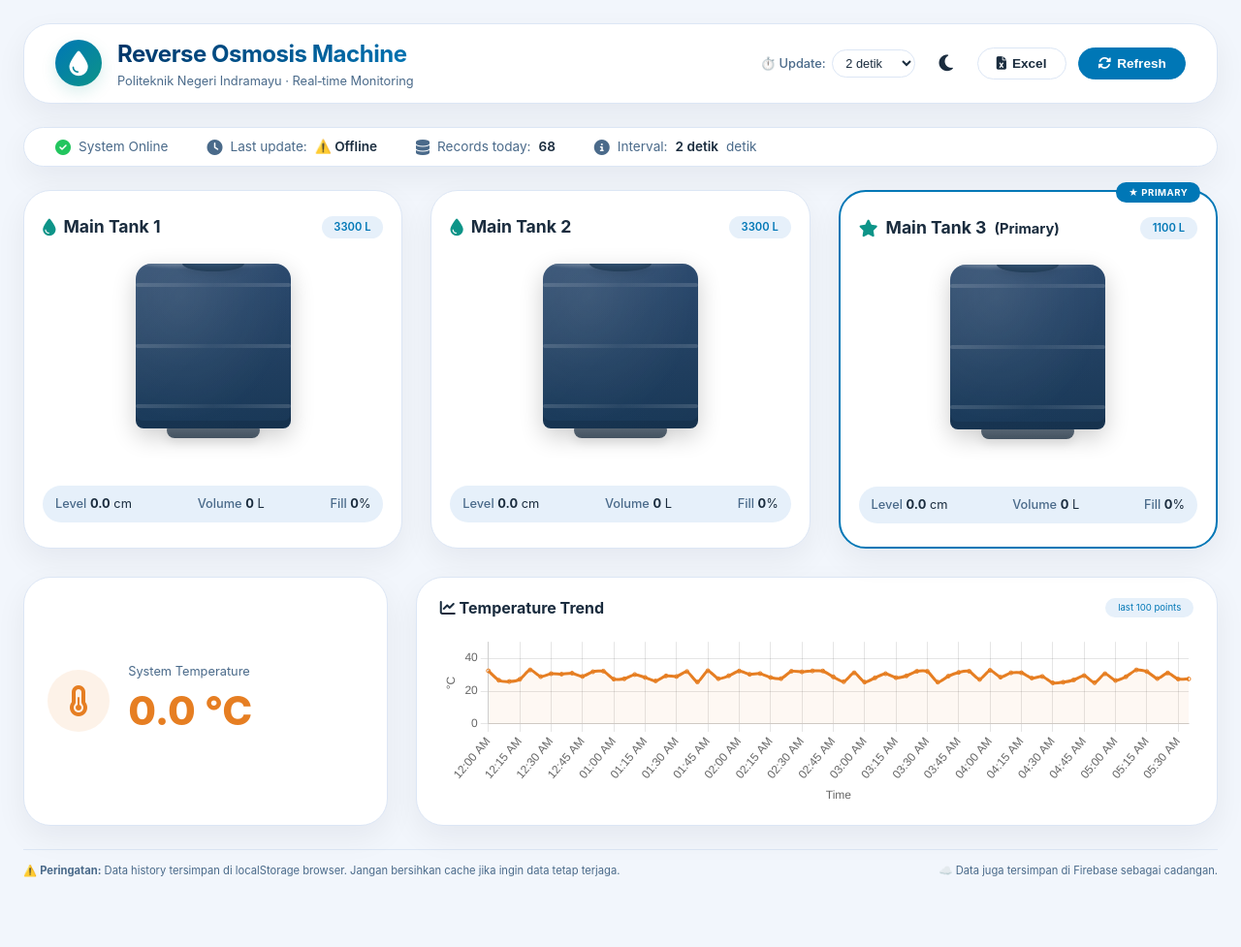
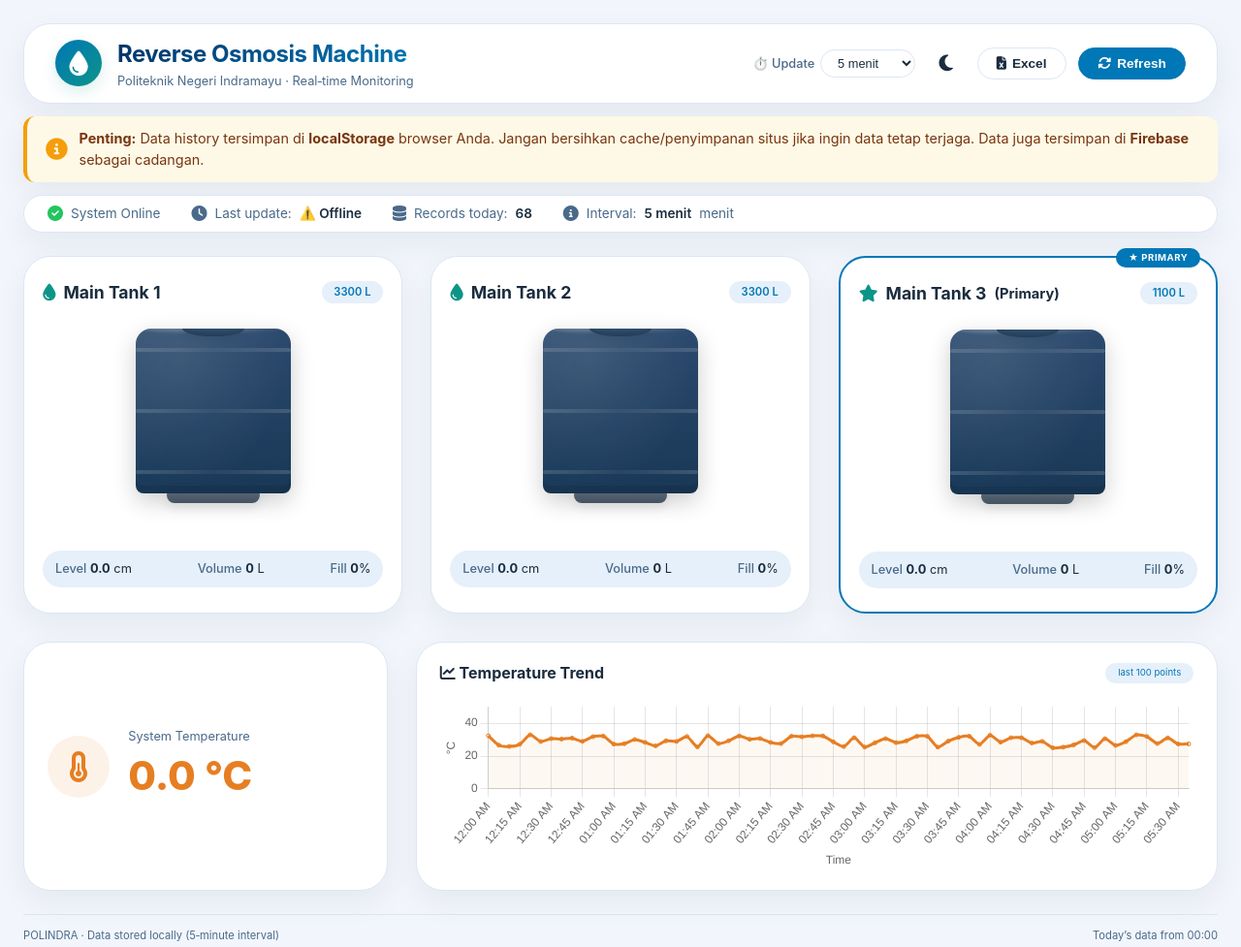
Before and after one commit to rahmatdhanraditya08-dev/monitoringromachine, a plain HTML site: page index.html in a window 1280 px wide. Shown: the whole page at 97% size. Before the commit the page ends 930 px from the top, so only its background shows below. Drawn offline with nearby package versions, Linux system fonts and the light colour scheme; no server answers.

Commit message:
Add files via upload

```diff
--- a/index.html
+++ b/index.html
@@ -21,15 +21,16 @@
         </div>
       </div>
       <div class="header-actions">
-        <!-- 🔽 DROPDOWN INTERVAL (BARU) -->
+        <!-- INTERVAL SELECTOR -->
         <div class="interval-selector">
-          <label for="intervalSelect" style="font-size:0.8rem; color:var(--text-secondary); font-weight:500;">⏱️ Update:</label>
-          <select id="intervalSelect" style="padding:0.3rem 0.6rem; border-radius:30px; border:1px solid var(--border); background:var(--card); color:var(--text); font-size:0.8rem; cursor:pointer;">
+          <label for="intervalSelect">⏱️ Update</label>
+          <select id="intervalSelect">
             <option value="2000">2 detik</option>
             <option value="5000">5 detik</option>
-            <option value="10000">10 detik</option>
-            <option value="30000">30 detik</option>
-            <option value="60000">1 menit</option>
+            <option value="120000">2 menit</option>
+            <option value="300000" selected>5 menit</option>
+            <option value="1800000">30 menit</option>
+            <option value="3600000">1 jam</option>
           </select>
         </div>
         <button class="btn-icon" id="themeToggle" title="Toggle theme">
@@ -40,15 +41,21 @@
       </div>
     </header>
 
-    <!-- STATUS ROW (tambahkan indikator interval) -->
+    <!-- ⚠️ PERINGATAN (di atas) -->
+    <div class="alert-banner">
+      <i class="fas fa-info-circle"></i>
+      <span><strong>Penting:</strong> Data history tersimpan di <strong>localStorage</strong> browser Anda. Jangan bersihkan cache/penyimpanan situs jika ingin data tetap terjaga. Data juga tersimpan di <strong>Firebase</strong> sebagai cadangan.</span>
+    </div>
+
+    <!-- STATUS ROW -->
     <div class="status-row">
       <div class="status-item"><i class="fas fa-check-circle" style="color:#22c55e;"></i> System Online</div>
       <div class="status-item"><i class="fas fa-clock"></i> Last update: <span id="lastUpdate">--:--:--</span></div>
       <div class="status-item"><i class="fas fa-database"></i> Records today: <span id="recordCount">0</span></div>
-      <div class="status-item"><i class="fas fa-info-circle"></i> Interval: <span id="currentInterval">2</span> detik</div>
+      <div class="status-item"><i class="fas fa-info-circle"></i> Interval: <span id="currentInterval">5</span> menit</div>
     </div>
 
-    <!-- 3 TANKS (sama) -->
+    <!-- 3 TANKS -->
     <section class="tanks-section">
       <div class="tank-card" id="tank1">
         <div class="tank-header">
@@ -159,10 +166,10 @@
       </div>
     </section>
 
-    <!-- FOOTER dengan Peringatan (BARU) -->
+    <!-- FOOTER (tanpa peringatan, sudah di atas) -->
     <footer class="footer">
-      <span>⚠️ <strong>Peringatan:</strong> Data history tersimpan di localStorage browser. Jangan bersihkan cache jika ingin data tetap terjaga.</span>
-      <span>☁️ Data juga tersimpan di Firebase sebagai cadangan.</span>
+      <span>POLINDRA · Data stored locally (5‑minute interval)</span>
+      <span>Today’s data from 00:00</span>
     </footer>
   </div>
 
--- a/style.css
+++ b/style.css
@@ -1,4 +1,4 @@
-/* ===== CSS VARIABLES (Light / Dark) ===== */
+/* ===== CSS VARIABLES ===== */
 :root {
     --bg: #f2f6fc;
     --card: #ffffff;
@@ -18,6 +18,9 @@
     --accent-light: #e6f0fa;
     --glow: rgba(13, 148, 136, 0.15);
     --rib-color: #1a4a6e;
+    --alert-bg: #fef9e7;
+    --alert-border: #f59e0b;
+    --alert-text: #78350f;
 }
 
 [data-theme="dark"] {
@@ -36,6 +39,9 @@
     --accent-light: #1e293b;
     --glow: rgba(20, 184, 166, 0.20);
     --rib-color: #64748b;
+    --alert-bg: #422006;
+    --alert-border: #d97706;
+    --alert-text: #fbbf24;
 }
 
 /* ===== RESET & GLOBAL ===== */
@@ -67,7 +73,7 @@ body {
     padding: 0.8rem 2rem;
     border-radius: var(--radius);
     box-shadow: var(--shadow);
-    margin-bottom: 1.5rem;
+    margin-bottom: 0.8rem;
     transition: background var(--transition), box-shadow var(--transition);
     border: 1px solid var(--border);
 }
@@ -157,13 +163,68 @@ body {
     background: var(--border);
 }
 
+/* ===== INTERVAL SELECTOR ===== */
+.interval-selector {
+    display: flex;
+    align-items: center;
+    gap: 6px;
+}
+.interval-selector label {
+    font-size: 0.8rem;
+    color: var(--text-secondary);
+    font-weight: 500;
+}
+.interval-selector select {
+    padding: 0.3rem 0.8rem;
+    border-radius: 30px;
+    border: 1px solid var(--border);
+    background: var(--card);
+    color: var(--text);
+    font-size: 0.8rem;
+    font-weight: 500;
+    cursor: pointer;
+    transition: border 0.2s;
+    outline: none;
+}
+.interval-selector select:hover {
+    border-color: var(--accent);
+}
+.interval-selector select:focus {
+    border-color: var(--accent);
+    box-shadow: 0 0 0 2px var(--glow);
+}
+
+/* ===== ALERT BANNER (di atas) ===== */
+.alert-banner {
+    background: var(--alert-bg);
+    border-left: 4px solid var(--alert-border);
+    color: var(--alert-text);
+    padding: 0.8rem 1.2rem;
+    border-radius: 12px;
+    margin-bottom: 0.8rem;
+    display: flex;
+    align-items: center;
+    gap: 12px;
+    font-size: 0.9rem;
+    box-shadow: var(--shadow);
+    transition: background var(--transition), color var(--transition);
+}
+.alert-banner i {
+    font-size: 1.4rem;
+    color: var(--alert-border);
+    flex-shrink: 0;
+}
+.alert-banner strong {
+    font-weight: 700;
+}
+
 /* ===== STATUS ROW ===== */
 .status-row {
     display: flex;
     flex-wrap: wrap;
-    gap: 1.5rem 2.5rem;
+    gap: 1.2rem 2rem;
     background: var(--card);
-    padding: 0.6rem 2rem;
+    padding: 0.5rem 1.5rem;
     border-radius: 60px;
     box-shadow: var(--shadow);
     margin-bottom: 1.5rem;
@@ -242,7 +303,7 @@ body {
     color: var(--accent);
 }
 
-/* ----- 3D TANK (Realistic CSS) ----- */
+/* ----- 3D TANK ----- */
 .tank-3d-wrapper {
     display: flex;
     justify-content: center;
@@ -282,7 +343,6 @@ body {
     overflow: hidden;
     background: linear-gradient(135deg, rgba(255,255,255,0.05) 0%, rgba(255,255,255,0) 50%, rgba(0,0,0,0.05) 100%);
 }
-/* Ribs (horizontal reinforcement) */
 .tank-rib {
     position: absolute;
     left: 0;
@@ -332,7 +392,6 @@ body {
     0%, 100% { transform: translateX(-10px) scaleX(1.02); }
     50% { transform: translateX(10px) scaleX(0.98); }
 }
-/* Cap (top lid) */
 .tank-cap {
     position: absolute;
     top: -8px;
@@ -348,7 +407,6 @@ body {
 [data-theme="dark"] .tank-cap {
     background: linear-gradient(180deg, #2a4a6a, #1a3a5a);
 }
-/* Base / Stand */
 .tank-base {
     width: 60%;
     height: 12px;
@@ -362,7 +420,6 @@ body {
     background: linear-gradient(180deg, #4a5a6a, #2a3a4a);
 }
 
-/* ----- Tank Stats ----- */
 .tank-stats {
     display: flex;
     justify-content: space-between;
@@ -461,29 +518,5 @@ canvas { max-height: 180px; width: 100%; }
     .header-actions { justify-content: center; }
     .status-row { flex-direction: column; align-items: center; gap: 0.5rem; border-radius: var(--radius); }
     .tank-3d { width: 120px; height: 160px; }
+    .alert-banner { flex-direction: column; text-align: center; }
 }
-/* ===== INTERVAL SELECTOR ===== */
-.interval-selector {
-    display: flex;
-    align-items: center;
-    gap: 6px;
-}
-.interval-selector select {
-    padding: 0.3rem 0.8rem;
-    border-radius: 30px;
-    border: 1px solid var(--border);
-    background: var(--card);
-    color: var(--text);
-    font-size: 0.8rem;
-    font-weight: 500;
-    cursor: pointer;
-    transition: border 0.2s;
-    outline: none;
-}
-.interval-selector select:hover {
-    border-color: var(--accent);
-}
-.interval-selector select:focus {
-    border-color: var(--accent);
-    box-shadow: 0 0 0 2px var(--glow);
-}
```
